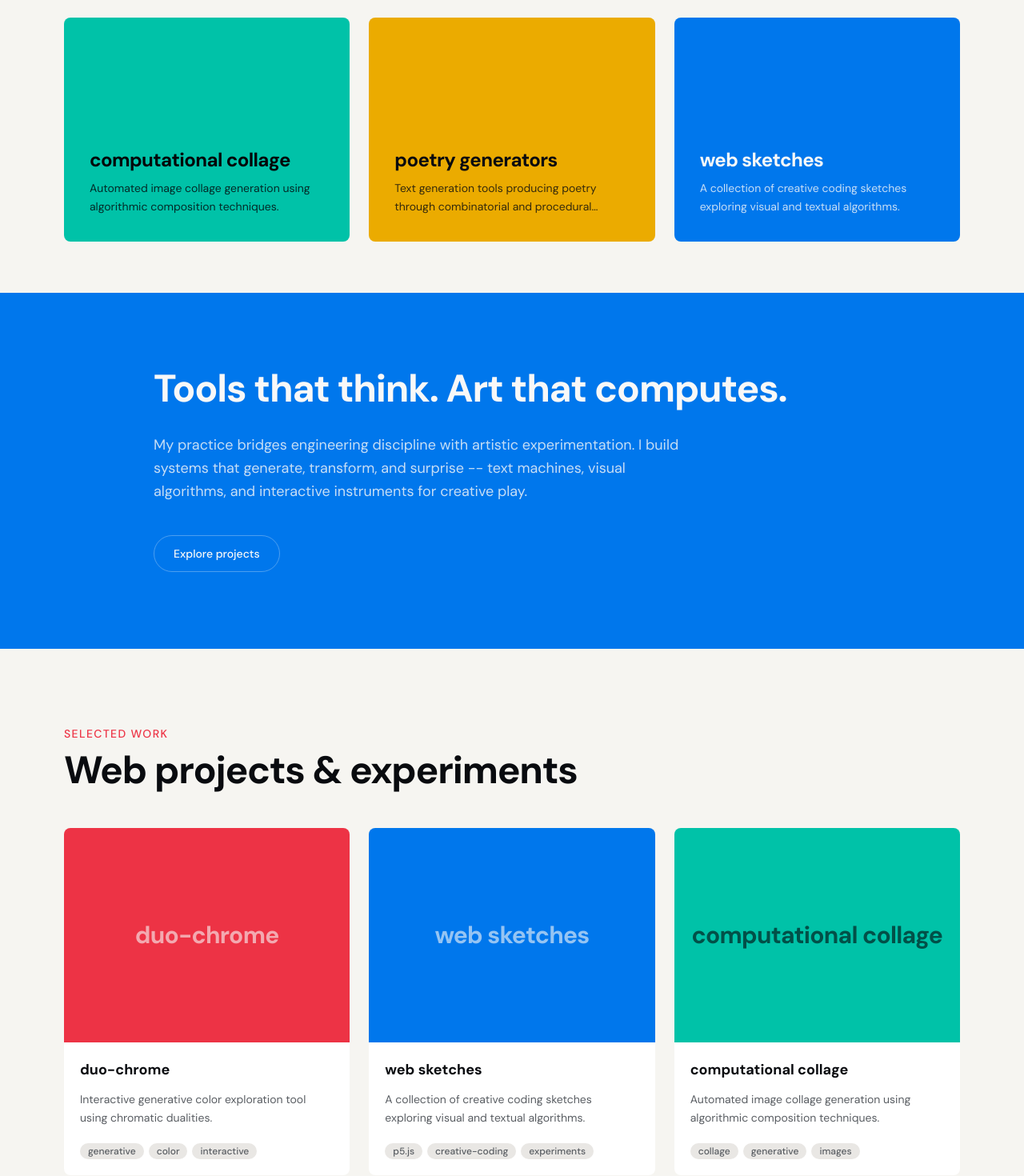
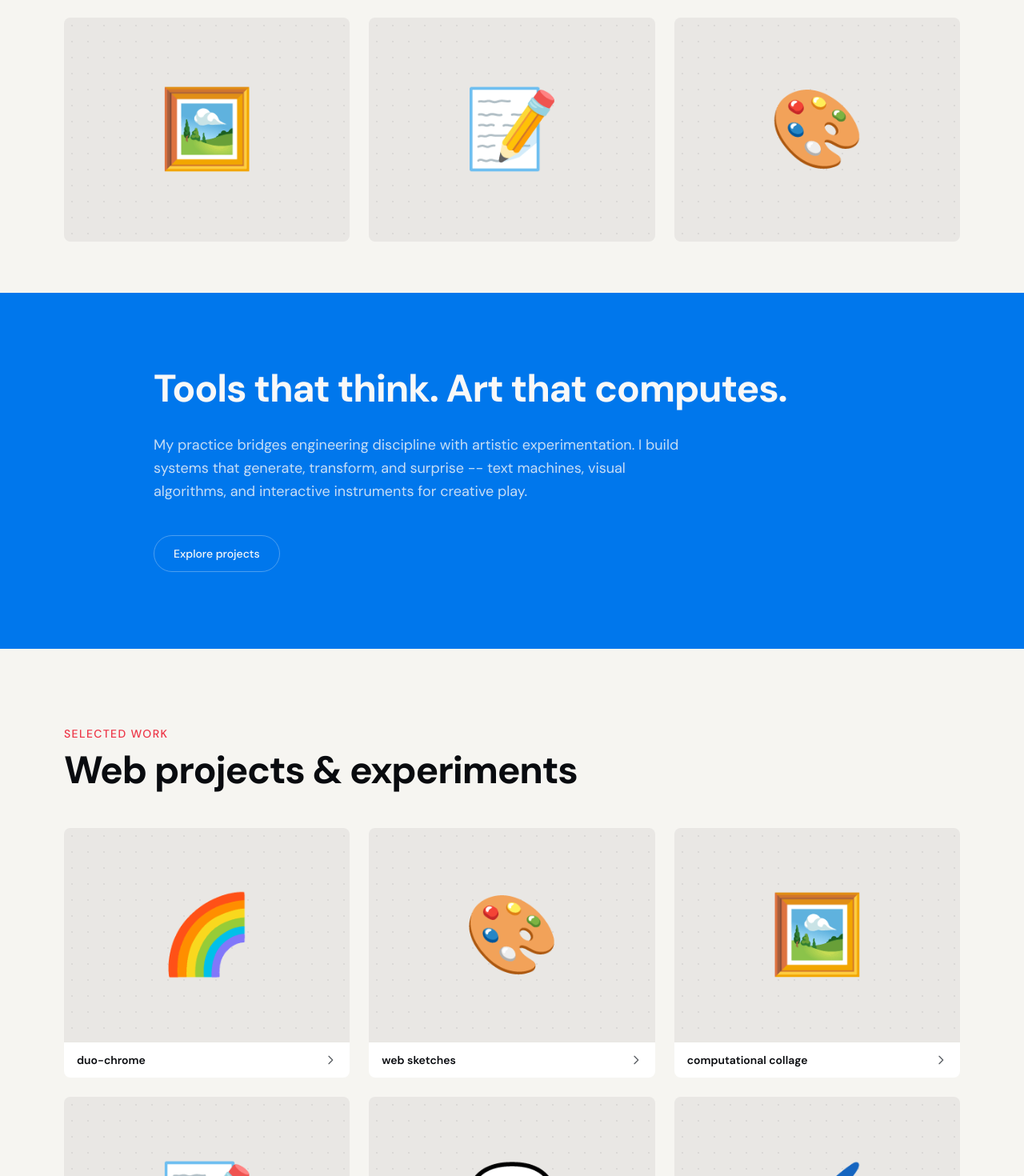
Before and after one commit to MichaelPaulukonis/website-style-replication, a Next.js app: page / in a window 1280 px wide. Shown: the part 1330-2800 px from the top of the page at 80% size. Built offline with nearby package versions, Linux system fonts and the light colour scheme.

Commit message:
feat: enhance project cards with emoji and wipe-reveal hover effects
Add emoji and wipe direction to projects; rebuild cards with interactive effects.

Co-authored-by: Michael Paulukonis <2607898+MichaelPaulukonis@users.noreply.github.com>

```diff
--- a/app/globals.css
+++ b/app/globals.css
@@ -114,3 +114,9 @@ html {
 ::selection {
   background-color: oklch(0.62 0.22 22 / 0.3);
 }
+
+/* Subtle dot-grid pattern for media placeholder areas */
+.media-dots {
+  background-image: radial-gradient(circle, oklch(0.8 0 0 / 0.35) 1px, transparent 1px);
+  background-size: 20px 20px;
+}
--- a/components/featured-projects.tsx
+++ b/components/featured-projects.tsx
@@ -1,5 +1,9 @@
+"use client"
+
 import { projects } from "@/lib/data"
+import type { Project, WipeDirection } from "@/lib/data"
 import Link from "next/link"
+import { useRef, useState, useCallback } from "react"
 
 const featuredSlugs = [
   "duo-chrome",
@@ -8,12 +12,148 @@ const featuredSlugs = [
   "web-sketches",
 ]
 
-const colorClasses = {
-  coral: "bg-surface-coral text-primary-foreground",
-  blue: "bg-surface-blue text-secondary-foreground",
-  teal: "bg-surface-teal text-accent-foreground",
-  warm: "bg-surface-warm text-foreground",
-  dark: "bg-surface-dark text-primary-foreground",
+const colorBgClasses: Record<Project["color"], string> = {
+  coral: "bg-surface-coral",
+  blue: "bg-surface-blue",
+  teal: "bg-surface-teal",
+  warm: "bg-surface-warm",
+  dark: "bg-surface-dark",
+}
+
+const colorTextClasses: Record<Project["color"], string> = {
+  coral: "text-primary-foreground",
+  blue: "text-secondary-foreground",
+  teal: "text-accent-foreground",
+  warm: "text-foreground",
+  dark: "text-primary-foreground",
+}
+
+function getWipeStyles(dir: WipeDirection) {
+  switch (dir) {
+    case "left":
+      return { origin: "left center", from: "scaleX(0)", to: "scaleX(1)" }
+    case "right":
+      return { origin: "right center", from: "scaleX(0)", to: "scaleX(1)" }
+    case "up":
+      return { origin: "center top", from: "scaleY(0)", to: "scaleY(1)" }
+    case "down":
+      return { origin: "center bottom", from: "scaleY(0)", to: "scaleY(1)" }
+  }
+}
+
+function getOppositeOrigin(dir: WipeDirection) {
+  switch (dir) {
+    case "left":
+      return "right center"
+    case "right":
+      return "left center"
+    case "up":
+      return "center bottom"
+    case "down":
+      return "center top"
+  }
+}
+
+function FeaturedCard({
+  project,
+  large,
+}: {
+  project: Project
+  large?: boolean
+}) {
+  const overlayRef = useRef<HTMLDivElement>(null)
+  const textRef = useRef<HTMLDivElement>(null)
+  const [isHovered, setIsHovered] = useState(false)
+  const wipe = getWipeStyles(project.wipe)
+
+  const handleMouseEnter = useCallback(() => {
+    const overlay = overlayRef.current
+    const text = textRef.current
+    if (!overlay || !text) return
+    overlay.getAnimations().forEach((a) => a.cancel())
+    text.getAnimations().forEach((a) => a.cancel())
+
+    overlay.style.transformOrigin = wipe.origin
+    overlay.animate(
+      [{ transform: wipe.from }, { transform: wipe.to }],
+      { duration: 400, easing: "cubic-bezier(0.4, 0, 0.2, 1)", fill: "forwards" }
+    )
+    text.animate(
+      [{ opacity: "0", transform: "translateY(8px)" }, { opacity: "1", transform: "translateY(0)" }],
+      { duration: 280, easing: "ease-out", fill: "forwards", delay: 140 }
+    )
+    setIsHovered(true)
+  }, [wipe])
+
+  const handleMouseLeave = useCallback(() => {
+    const overlay = overlayRef.current
+    const text = textRef.current
+    if (!overlay || !text) return
+    overlay.getAnimations().forEach((a) => a.cancel())
+    text.getAnimations().forEach((a) => a.cancel())
+
+    text.animate(
+      [{ opacity: "1" }, { opacity: "0" }],
+      { duration: 150, easing: "ease-in", fill: "forwards" }
+    )
+    overlay.style.transformOrigin = getOppositeOrigin(project.wipe)
+    overlay.animate(
+      [{ transform: wipe.to }, { transform: wipe.from }],
+      { duration: 400, easing: "cubic-bezier(0.4, 0, 0.2, 1)", fill: "forwards", delay: 80 }
+    )
+    setIsHovered(false)
+  }, [wipe, project.wipe])
+
+  return (
+    <Link
+      href={`/projects/${project.slug}`}
+      className={`group relative flex overflow-hidden rounded-lg ${large ? "min-h-[400px] md:min-h-[500px]" : "min-h-[280px]"}`}
+      onMouseEnter={handleMouseEnter}
+      onMouseLeave={handleMouseLeave}
+    >
+      {/* Emoji media layer */}
+      <div className="absolute inset-0 flex items-center justify-center bg-muted media-dots">
+        <span
+          className={`leading-none select-none transition-transform duration-300 ${large ? "text-9xl md:text-[10rem]" : "text-7xl md:text-8xl"}`}
+          style={{ transform: isHovered ? "scale(1.1)" : "scale(1)" }}
+          role="img"
+          aria-label={project.title}
+        >
+          {project.emoji}
+        </span>
+      </div>
+
+      {/* Color overlay that wipes in */}
+      <div
+        ref={overlayRef}
+        className={`absolute inset-0 ${colorBgClasses[project.color]}`}
+        style={{ transform: wipe.from, transformOrigin: wipe.origin }}
+      />
+
+      {/* Text content */}
+      <div
+        ref={textRef}
+        className={`absolute inset-0 flex flex-col justify-end p-8 md:p-12 ${colorTextClasses[project.color]}`}
+        style={{ opacity: 0 }}
+      >
+        {large && (
+          <p className="mb-2 text-sm font-medium uppercase tracking-widest opacity-70">
+            Featured Project
+          </p>
+        )}
+        <h3
+          className={`mb-2 font-bold tracking-tight ${large ? "text-3xl md:text-5xl" : "text-xl md:text-2xl"}`}
+        >
+          {project.title}
+        </h3>
+        <p
+          className={`leading-relaxed opacity-80 ${large ? "max-w-lg text-lg" : "line-clamp-2 text-sm"}`}
+        >
+          {project.description}
+        </p>
+      </div>
+    </Link>
+  )
 }
 
 export function FeaturedProjects() {
@@ -23,37 +163,11 @@ export function FeaturedProjects() {
 
   return (
     <section className="px-6 py-16 md:px-12 lg:px-20">
-      {/* Large featured card */}
-      <Link
-        href={`/projects/${featured[0].slug}`}
-        className={`group relative mb-6 flex min-h-[400px] flex-col justify-end overflow-hidden rounded-lg p-8 transition-transform duration-300 hover:-translate-y-1 md:min-h-[500px] md:p-12 ${colorClasses[featured[0].color]}`}
-      >
-        <p className="mb-2 text-sm font-medium uppercase tracking-widest opacity-70">
-          Featured Project
-        </p>
-        <h3 className="mb-3 text-3xl font-bold tracking-tight md:text-5xl">
-          {featured[0].title}
-        </h3>
-        <p className="max-w-lg text-lg leading-relaxed opacity-80">
-          {featured[0].description}
-        </p>
-      </Link>
+      <FeaturedCard project={featured[0]} large />
 
-      {/* Three smaller featured cards in a row */}
-      <div className="grid gap-6 md:grid-cols-3">
+      <div className="mt-6 grid gap-6 md:grid-cols-3">
         {featured.slice(1).map((project) => (
-          <Link
-            key={project.slug}
-            href={`/projects/${project.slug}`}
-            className={`group flex min-h-[280px] flex-col justify-end overflow-hidden rounded-lg p-6 transition-transform duration-300 hover:-translate-y-1 md:p-8 ${colorClasses[project.color]}`}
-          >
-            <h3 className="mb-2 text-xl font-bold tracking-tight md:text-2xl">
-              {project.title}
-            </h3>
-            <p className="line-clamp-2 text-sm leading-relaxed opacity-80">
-              {project.description}
-            </p>
-          </Link>
+          <FeaturedCard key={project.slug} project={project} />
         ))}
       </div>
     </section>
--- a/components/project-card.tsx
+++ b/components/project-card.tsx
@@ -1,48 +1,197 @@
+"use client"
+
 import Link from "next/link"
-import type { Project } from "@/lib/data"
+import { useRef, useState, useCallback } from "react"
+import type { Project, WipeDirection } from "@/lib/data"
 
-const colorClasses: Record<Project["color"], string> = {
-  coral: "bg-surface-coral text-primary-foreground",
-  blue: "bg-surface-blue text-secondary-foreground",
-  teal: "bg-surface-teal text-accent-foreground",
-  warm: "bg-surface-warm text-foreground",
-  dark: "bg-surface-dark text-primary-foreground",
+const colorBgClasses: Record<Project["color"], string> = {
+  coral: "bg-surface-coral",
+  blue: "bg-surface-blue",
+  teal: "bg-surface-teal",
+  warm: "bg-surface-warm",
+  dark: "bg-surface-dark",
+}
+
+const colorTextClasses: Record<Project["color"], string> = {
+  coral: "text-primary-foreground",
+  blue: "text-secondary-foreground",
+  teal: "text-accent-foreground",
+  warm: "text-foreground",
+  dark: "text-primary-foreground",
+}
+
+/** Maps wipe direction to the CSS transform origin and translate values. */
+function getWipeTransforms(dir: WipeDirection) {
+  switch (dir) {
+    case "left":
+      return {
+        origin: "left center",
+        enterFrom: "scaleX(0)",
+        enterTo: "scaleX(1)",
+        exitTo: "scaleX(0)",
+      }
+    case "right":
+      return {
+        origin: "right center",
+        enterFrom: "scaleX(0)",
+        enterTo: "scaleX(1)",
+        exitTo: "scaleX(0)",
+      }
+    case "up":
+      return {
+        origin: "center top",
+        enterFrom: "scaleY(0)",
+        enterTo: "scaleY(1)",
+        exitTo: "scaleY(0)",
+      }
+    case "down":
+      return {
+        origin: "center bottom",
+        enterFrom: "scaleY(0)",
+        enterTo: "scaleY(1)",
+        exitTo: "scaleY(0)",
+      }
+  }
+}
+
+function getOppositeOrigin(dir: WipeDirection) {
+  switch (dir) {
+    case "left":
+      return "right center"
+    case "right":
+      return "left center"
+    case "up":
+      return "center bottom"
+    case "down":
+      return "center top"
+  }
 }
 
 export function ProjectCard({ project }: { project: Project }) {
+  const overlayRef = useRef<HTMLDivElement>(null)
+  const textRef = useRef<HTMLDivElement>(null)
+  const [isHovered, setIsHovered] = useState(false)
+
+  const wipe = getWipeTransforms(project.wipe)
+
+  const handleMouseEnter = useCallback(() => {
+    const overlay = overlayRef.current
+    const text = textRef.current
+    if (!overlay || !text) return
+
+    // Cancel any running animations
+    overlay.getAnimations().forEach((a) => a.cancel())
+    text.getAnimations().forEach((a) => a.cancel())
+
+    // Wipe IN: overlay scales from 0 to 1 from the wipe direction
+    overlay.style.transformOrigin = wipe.origin
+    overlay.animate(
+      [{ transform: wipe.enterFrom }, { transform: wipe.enterTo }],
+      { duration: 350, easing: "cubic-bezier(0.4, 0, 0.2, 1)", fill: "forwards" }
+    )
+
+    // Text fades in slightly delayed
+    text.animate(
+      [{ opacity: "0", transform: "translateY(6px)" }, { opacity: "1", transform: "translateY(0)" }],
+      { duration: 250, easing: "ease-out", fill: "forwards", delay: 120 }
+    )
+
+    setIsHovered(true)
+  }, [wipe])
+
+  const handleMouseLeave = useCallback(() => {
+    const overlay = overlayRef.current
+    const text = textRef.current
+    if (!overlay || !text) return
+
+    overlay.getAnimations().forEach((a) => a.cancel())
+    text.getAnimations().forEach((a) => a.cancel())
+
+    // Text fades out first
+    text.animate(
+      [{ opacity: "1" }, { opacity: "0" }],
+      { duration: 150, easing: "ease-in", fill: "forwards" }
+    )
+
+    // Wipe OUT: overlay scales from 1 to 0 from the OPPOSITE direction
+    const oppositeOrigin = getOppositeOrigin(project.wipe)
+    overlay.style.transformOrigin = oppositeOrigin
+    overlay.animate(
+      [{ transform: wipe.enterTo }, { transform: wipe.exitTo }],
+      { duration: 350, easing: "cubic-bezier(0.4, 0, 0.2, 1)", fill: "forwards", delay: 80 }
+    )
+
+    setIsHovered(false)
+  }, [wipe, project.wipe])
+
   return (
     <Link
       href={`/projects/${project.slug}`}
-      className="group relative flex flex-col overflow-hidden rounded-lg transition-transform duration-300 hover:-translate-y-1"
+      className="group relative flex flex-col overflow-hidden rounded-lg"
+      onMouseEnter={handleMouseEnter}
+      onMouseLeave={handleMouseLeave}
     >
-      {/* Media placeholder area */}
-      <div
-        className={`flex aspect-[4/3] items-center justify-center ${colorClasses[project.color]}`}
+      {/* Media area (emoji fallback) */}
+      <div className="relative aspect-[4/3] overflow-hidden bg-muted media-dots">
+        {/* Emoji / media layer -- always visible underneath */}
+        <div className="absolute inset-0 flex items-center justify-center">
+          <span
+            className="text-7xl leading-none md:text-8xl select-none transition-transform duration-300"
+            style={{ transform: isHovered ? "scale(1.1)" : "scale(1)" }}
+            role="img"
+            aria-label={project.title}
           >
-        <span className="px-4 text-center text-2xl font-bold tracking-tight opacity-60 md:text-3xl">
-          {project.title}
+            {project.emoji}
           </span>
         </div>
 
-      {/* Info area */}
-      <div className="flex flex-1 flex-col gap-3 bg-card p-5">
-        <h3 className="text-lg font-bold text-card-foreground">
+        {/* Colored overlay that wipes in on hover */}
+        <div
+          ref={overlayRef}
+          className={`absolute inset-0 ${colorBgClasses[project.color]}`}
+          style={{ transform: wipe.enterFrom, transformOrigin: wipe.origin }}
+        />
+
+        {/* Text content that appears on the overlay */}
+        <div
+          ref={textRef}
+          className={`absolute inset-0 flex flex-col justify-end p-5 md:p-6 ${colorTextClasses[project.color]}`}
+          style={{ opacity: 0 }}
+        >
+          <h3 className="mb-1.5 text-lg font-bold tracking-tight md:text-xl">
             {project.title}
           </h3>
-        <p className="line-clamp-2 text-sm leading-relaxed text-muted-foreground">
+          <p className="line-clamp-3 text-sm leading-relaxed opacity-90">
             {project.description}
           </p>
-        <div className="mt-auto flex flex-wrap gap-1.5 pt-2">
+          <div className="mt-3 flex flex-wrap gap-1.5">
             {project.tags.map((tag) => (
               <span
                 key={tag}
-              className="rounded-full bg-muted px-2.5 py-0.5 text-xs font-medium text-muted-foreground"
+                className="rounded-full border border-current/20 px-2 py-0.5 text-xs font-medium opacity-80"
               >
                 {tag}
               </span>
             ))}
           </div>
         </div>
+      </div>
+
+      {/* Minimal label below the card */}
+      <div className="flex items-center gap-2 bg-card px-4 py-3">
+        <span className="text-sm font-semibold text-card-foreground">
+          {project.title}
+        </span>
+        <svg
+          className="ml-auto h-4 w-4 text-muted-foreground transition-transform duration-200 group-hover:translate-x-0.5"
+          fill="none"
+          viewBox="0 0 24 24"
+          stroke="currentColor"
+          strokeWidth={2}
+        >
+          <path strokeLinecap="round" strokeLinejoin="round" d="M9 5l7 7-7 7" />
+        </svg>
+      </div>
     </Link>
   )
 }
--- a/lib/data.ts
+++ b/lib/data.ts
@@ -1,3 +1,5 @@
+export type WipeDirection = "left" | "right" | "up" | "down"
+
 export type Project = {
   slug: string
   title: string
@@ -5,6 +7,8 @@ export type Project = {
   tags: string[]
   color: "coral" | "blue" | "teal" | "warm" | "dark"
   url?: string
+  emoji: string
+  wipe: WipeDirection
 }
 
 export const projects: Project[] = [
@@ -16,6 +20,8 @@ export const projects: Project[] = [
     tags: ["generative", "color", "interactive"],
     color: "coral",
     url: "https://michaelpaulukonis.github.io/duo-chrome/",
+    emoji: "\u{1F308}",
+    wipe: "left",
   },
   {
     slug: "web-sketches",
@@ -25,6 +31,8 @@ export const projects: Project[] = [
     tags: ["p5.js", "creative-coding", "experiments"],
     color: "blue",
     url: "https://michaelpaulukonis.github.io/web-sketches/",
+    emoji: "\u{1F3A8}",
+    wipe: "right",
   },
   {
     slug: "computational-collage",
@@ -34,6 +42,8 @@ export const projects: Project[] = [
     tags: ["collage", "generative", "images"],
     color: "teal",
     url: "https://michaelpaulukonis.github.io/computational-collage/",
+    emoji: "\u{1F5BC}\uFE0F",
+    wipe: "up",
   },
   {
     slug: "poetry-generators",
@@ -43,6 +53,8 @@ export const projects: Project[] = [
     tags: ["text", "generative", "NLP"],
     color: "warm",
     url: "https://michaelpaulukonis.github.io/poetry-generators/",
+    emoji: "\u{1F4DD}",
+    wipe: "down",
   },
   {
     slug: "genzify",
@@ -51,6 +63,8 @@ export const projects: Project[] = [
     tags: ["text", "humor", "transformation"],
     color: "coral",
     url: "https://michaelpaulukonis.github.io/genzify/",
+    emoji: "\u{1F4AC}",
+    wipe: "left",
   },
   {
     slug: "crude-collage-painter",
@@ -60,6 +74,8 @@ export const projects: Project[] = [
     tags: ["collage", "interactive", "canvas"],
     color: "dark",
     url: "https://michaelpaulukonis.github.io/crude-collage-painter/",
+    emoji: "\u{1F58C}\uFE0F",
+    wipe: "right",
   },
   {
     slug: "dragline",
@@ -69,6 +85,8 @@ export const projects: Project[] = [
     tags: ["drawing", "interactive", "canvas"],
     color: "blue",
     url: "https://michaelpaulukonis.github.io/dragline/",
+    emoji: "\u270D\uFE0F",
+    wipe: "up",
   },
   {
     slug: "fairy-tale-generator",
@@ -78,6 +96,8 @@ export const projects: Project[] = [
     tags: ["text", "narrative", "generative"],
     color: "teal",
     url: "https://michaelpaulukonis.github.io/fairy-tale-generator/",
+    emoji: "\u{1F9DA}",
+    wipe: "down",
   },
   {
     slug: "nova-zombie-simulator",
@@ -86,6 +106,8 @@ export const projects: Project[] = [
     tags: ["simulation", "game", "canvas"],
     color: "dark",
     url: "https://michaelpaulukonis.github.io/nova-zombie-simulator/",
+    emoji: "\u{1F9DF}",
+    wipe: "left",
   },
   {
     slug: "list-mania",
@@ -94,6 +116,8 @@ export const projects: Project[] = [
     tags: ["text", "lists", "interactive"],
     color: "warm",
     url: "https://michaelpaulukonis.github.io/list-mania/",
+    emoji: "\u{1F4CB}",
+    wipe: "right",
   },
   {
     slug: "poetical-bot",
@@ -102,6 +126,8 @@ export const projects: Project[] = [
     tags: ["bot", "poetry", "generative"],
     color: "coral",
     url: "https://michaelpaulukonis.github.io/poetical-bot/",
+    emoji: "\u{1F916}",
+    wipe: "up",
   },
   {
     slug: "obscurus",
@@ -110,6 +136,8 @@ export const projects: Project[] = [
     tags: ["text", "experimental", "visual"],
     color: "dark",
     url: "https://michaelpaulukonis.github.io/obscurus/",
+    emoji: "\u{1F576}\uFE0F",
+    wipe: "down",
   },
   {
     slug: "imagetexter",
@@ -119,6 +147,8 @@ export const projects: Project[] = [
     tags: ["image", "text", "canvas"],
     color: "blue",
     url: "https://michaelpaulukonis.github.io/imagetexter/",
+    emoji: "\u{1F524}",
+    wipe: "left",
   },
   {
     slug: "polychrometext",
@@ -126,6 +156,9 @@ export const projects: Project[] = [
     description: "Multi-colored text rendering explorations in the browser.",
     tags: ["text", "color", "canvas"],
     color: "teal",
+    url: "https://michaelpaulukonis.github.io/polychrometext/",
+    emoji: "\u{1FA78}",
+    wipe: "right",
     url: "https://michaelpaulukonis.github.io/polychrometext/",
   },
 ]
```
Lines whose indentation alone changed are shown as unchanged.
